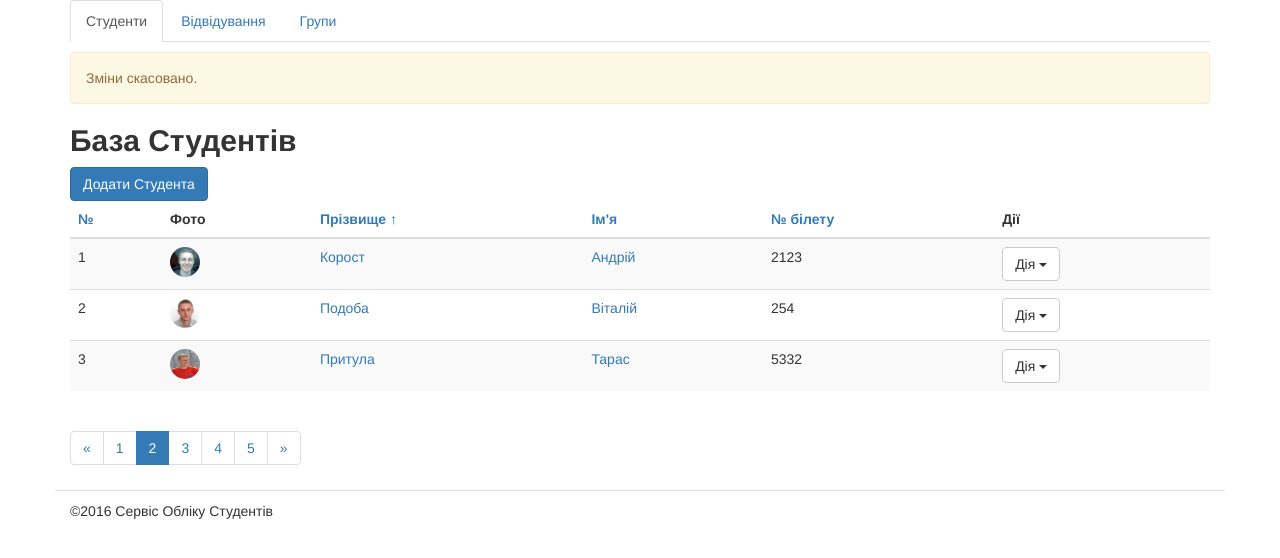
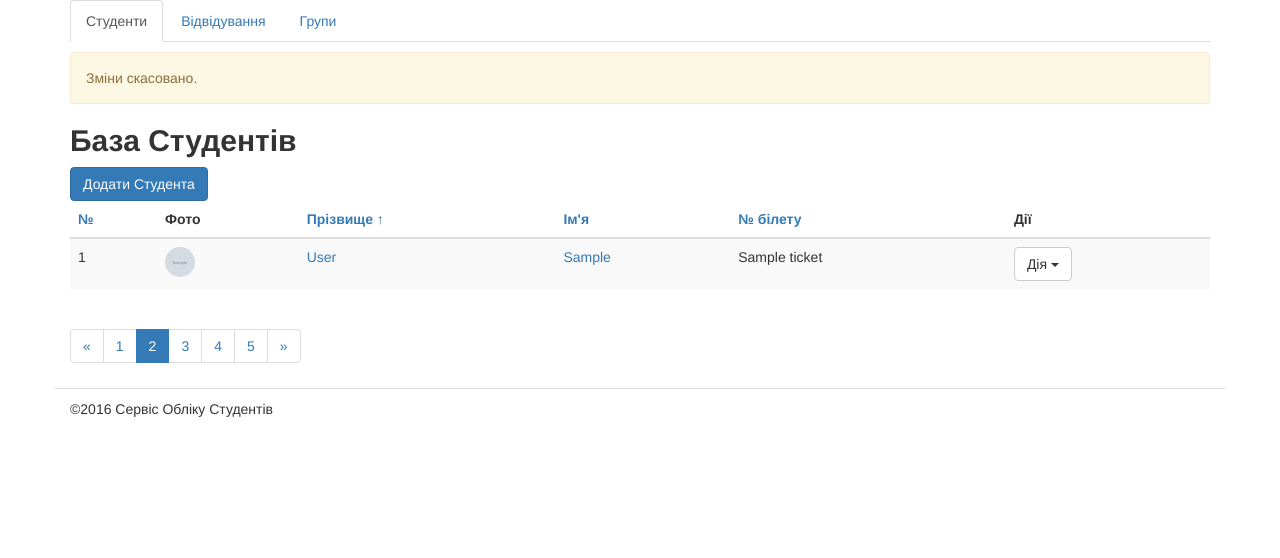
Before and after one commit to nataliia-pimankova/studentsdb, a Django app: template students/templates/students/students_list.html in a window 1280 px wide. Shown: the part 70-628 px from the top of the page. Run offline with Django 3.2, Linux system fonts and the light colour scheme; the template is opened without the code that fills it: most values are stand-ins (such as "Sample title", 1, 10 or a date in 2020); grey boxes marked "Sample" are stand-in pictures; some libraries are stand-ins or nearby versions.

Commit message:
dynamized list of students

```diff
--- a/students/templates/students/students_list.html
+++ b/students/templates/students/students_list.html
@@ -76,12 +76,22 @@
                 </tr>
               </thead>
               <tbody>
+                {% for student in students %}
                 <tr>
-                  <td>1</td>
-                  <td><img class="img-circle" src="{% static 'img/me.jpeg' %}" height="30" width="30" ></td>
-                  <td><a title="Редагувати" href="{% url 'students_edit' 1 %}">Корост</a></td>
-                  <td><a title="Редагувати" href="{% url 'students_edit' 1 %}">Андрій</a></td>
-                  <td>2123</td>
+                  <td>{{ forloop.counter }}</td>
+                  <td><img class="img-circle" src="{% static student.image %}"
+                           height="30" width="30" ></td>
+                  <td>
+                    <a title="Редагувати" href="{% url 'students_edit' student.id %}">
+                      {{ student.last_name }}
+                    </a>
+                  </td>
+                  <td>
+                    <a title="Редагувати" href="{% url 'students_edit' student.id %}">
+                      {{ student.first_name }}
+                    </a>
+                  </td>
+                  <td>{{ student.ticket }}</td>
                   <td>
                     <div class="dropdown">
                       <button class="btn btn-default dropdown-toggle" type="button" data-toggle="dropdown">
@@ -90,70 +100,19 @@
                       </button>
                       <ul class="dropdown-menu" role="menu">
                         <li role="presentation">
-                          <a role="menuitem" tabindex="-1" href="/journal/1">Відвідування</a>
+                          <a role="menuitem" tabindex="-1" href="/journal/{{ student.id }}">Відвідування</a>
                         </li>
                         <li role="presentation">
-                          <a role="menuitem" tabindex="-1" href="{% url 'students_edit' 1 %}">Редагувати</a>
+                          <a role="menuitem" tabindex="-1" href="{% url 'students_edit'  student.id  %}">Редагувати</a>
                         </li>
                         <li role="presentation">
-                          <a role="menuitem" tabindex="-1" href="{% url 'students_delete' 1 %}">Видалити</a>
+                          <a role="menuitem" tabindex="-1" href="{% url 'students_delete' student.id %}">Видалити</a>
                         </li>
                       </ul>
                     </div>
                   </td>
                 </tr>
-                <tr>
-                  <td>2</td>
-                  <td><img height="30" width="30" class="img-circle" src="{% static 'img/piv.png' %}"></td>
-                  <td><a title="Редагувати" href="{% url 'students_edit' 2 %}">Подоба</a></td>
-                  <td><a title="Редагувати" href="{% url 'students_edit' 2 %}">Віталій</a></td>
-                  <td>254</td>
-                  <td>
-                    <div class="dropdown">
-                      <button class="btn btn-default dropdown-toggle" type="button" data-toggle="dropdown">
-                        Дія
-                        <span class="caret"></span>
-                      </button>
-                      <ul class="dropdown-menu" role="menu">
-                        <li role="presentation">
-                          <a role="menuitem" tabindex="-1" href="/journal/2">Відвідування</a>
-                        </li>
-                        <li role="presentation">
-                          <a role="menuitem" tabindex="-1" href="{% url 'students_edit' 2 %}">Редагувати</a>
-                        </li>
-                        <li role="presentation">
-                          <a role="menuitem" tabindex="-1" href="{% url 'students_delete' 2 %}">Видалити</a>
-                        </li>
-                      </ul>
-                    </div>
-                  </td>
-                </tr>
-                <tr>
-                  <td>3</td>
-                  <td><img height="30" width="30" class="img-circle" src="{% static 'img/podoba3.jpg' %}"></td>
-                  <td><a title="Редагувати" href="{% url 'students_edit' 3 %}">Притула</a></td>
-                  <td><a title="Редагувати" href="{% url 'students_edit' 3 %}">Тарас</a></td>
-                  <td>5332</td>
-                  <td>
-                    <div class="dropdown">
-                      <button class="btn btn-default dropdown-toggle" type="button" data-toggle="dropdown">
-                        Дія
-                        <span class="caret"></span>
-                      </button>
-                      <ul class="dropdown-menu" role="menu">
-                        <li role="presentation">
-                          <a role="menuitem" tabindex="-1" href="/journal/3">Відвідування</a>
-                        </li>
-                        <li role="presentation">
-                          <a role="menuitem" tabindex="-1" href="{% url 'students_edit' 3 %}">Редагувати</a>
-                        </li>
-                        <li role="presentation">
-                          <a role="menuitem" tabindex="-1" href="{% url 'students_delete' 3 %}">Видалити</a>
-                        </li>
-                      </ul>
-                    </div>
-                  </td>
-                </tr>
+                {% endfor %}
               </tbody>
             </table>
             <nav>
```
Also changed, not shown: students/views.py (+24 -1 lines).
